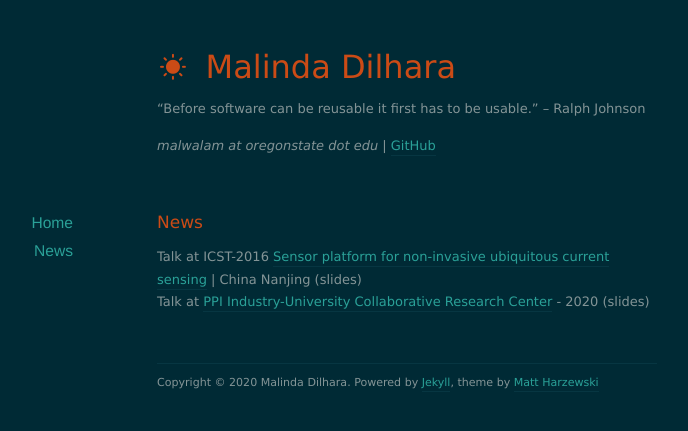
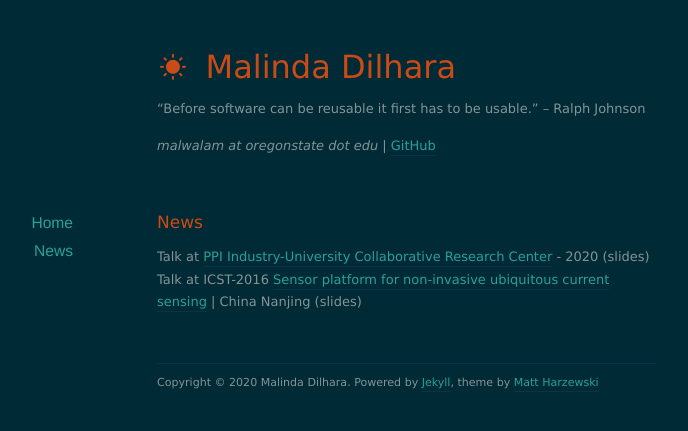
Before and after one commit to maldil/maldil, a Jekyll site: the page built from news/index.markdown, in a window 1280 px wide. Shown: the top 431 px of the page, without its empty margins (233-921 px from the left). Built offline with Jekyll 4.4.1, drawn with Linux system fonts in a browser that asks for light colours; nearby versions of some CDN libraries.

```diff
--- a/news/index.markdown
+++ b/news/index.markdown
@@ -4,5 +4,5 @@ title: News
 ---
 # News
 
+Talk at [PPI Industry-University Collaborative Research Center](https://www.ppicenter.org) - 2020 (slides)
 Talk at ICST-2016 [Sensor platform for non-invasive ubiquitous current sensing](https://ieeexplore.ieee.org/abstract/document/7796322)  | China Nanjing (slides)<br>
-Talk at [PPI Industry-University Collaborative Research Center](https://www.ppicenter.org) - 2020 (slides)
```
